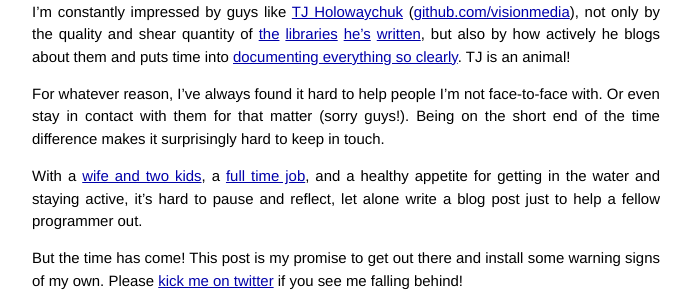
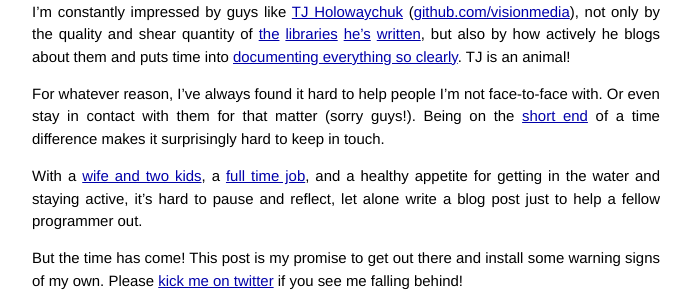
Before and after one commit to saltybits/saltybits.github.io, a Jekyll site: the page built from _posts/2013-10-09-apologies.markdown, in a window 1280 px wide. Shown: the part 313-613 px from the top of the page, without its empty margins (294-985 px from the left). Built offline with Jekyll 4.4.1, drawn with Linux system fonts in a browser that asks for light colours; Markdown is read by kramdown in place of the engine named in the settings.

Commit message:
Added link to explain time difference comment

```diff
--- a/_posts/2013-10-09-apologies.markdown
+++ b/_posts/2013-10-09-apologies.markdown
@@ -11,7 +11,7 @@ I've started a few personal blogs in the past, but I've never been able to keep
 
 I'm constantly impressed by guys like [TJ Holowaychuk][tj] ([github.com/visionmedia][visionmedia]), not only by the quality and shear quantity of [the][1] [libraries][2] [he's][3] [written][4], but also by how actively he blogs about them and puts time into [documenting everything so clearly][rework].  TJ is an animal!
 
-For whatever reason, I've always found it hard to help people I'm not face-to-face with. Or even stay in contact with them for that matter (sorry guys!). Being on the short end of the time difference makes it surprisingly hard to keep in touch.
+For whatever reason, I've always found it hard to help people I'm not face-to-face with. Or even stay in contact with them for that matter (sorry guys!). Being on the [short end][hst] of a time difference makes it surprisingly hard to keep in touch.
 
 With a [wife and two kids][instagram], a [full time job][kumu], and a healthy appetite for getting in the water and staying active, it's hard to pause and reflect, let alone write a blog post just to help a fellow programmer out.
 
```
Also changed, not shown: other parts of _posts/2013-10-09-apologies.markdown (+1 -0 lines).
